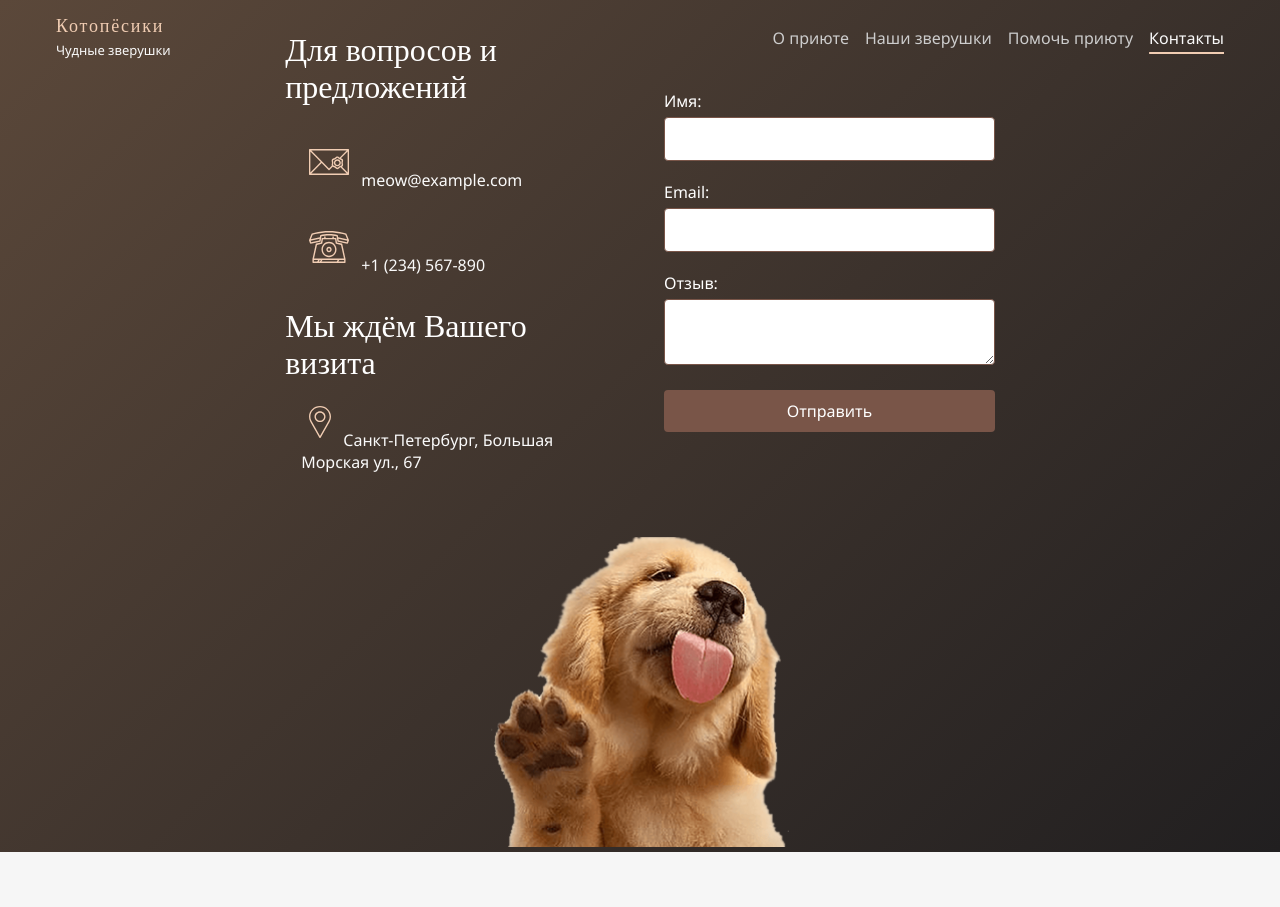
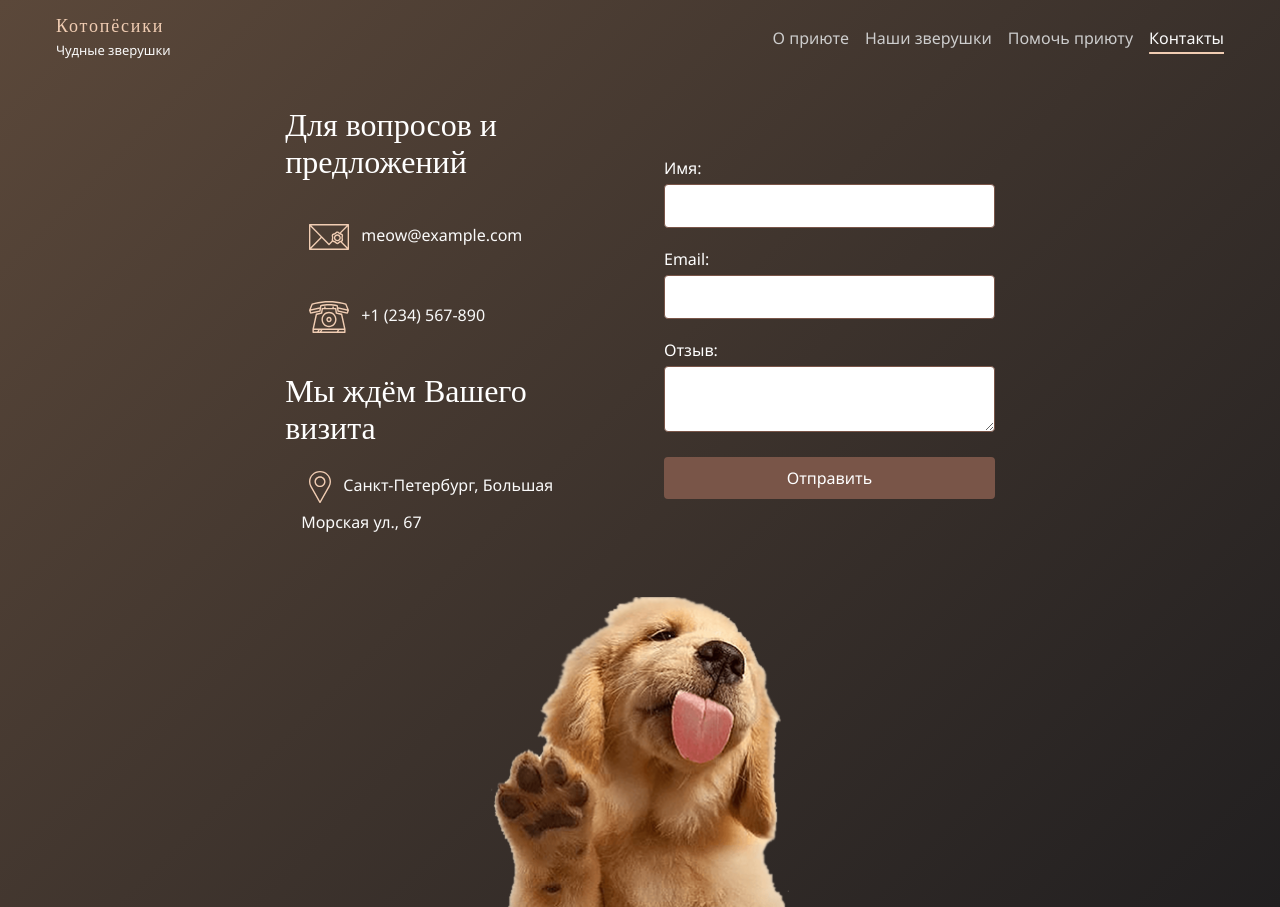
Before and after one commit to sialiss/some-shelter-for-frontend, a Vue app: page /contacts in a window 1280 px wide. Before the commit the page ends 852 px from the top, so only its background shows below. Built offline with nearby package versions, Linux system fonts and the light colour scheme.

Commit message:
adaptive

```diff
--- a/src/views/ContactsView.vue
+++ b/src/views/ContactsView.vue
@@ -91,6 +91,7 @@ function showModal(title: string, message: string) {
 		var(--start-screen-gradient-background),
 		var(--start-screen-gradient-background-2)
 	);
+	padding-top: 75px;
 }
 
 .contacts p {
@@ -106,16 +107,16 @@ function showModal(title: string, message: string) {
 	text-decoration-line: none;
 }
 
-.puppy {
-	bottom: 0;
-}
-
 .form-container {
 	max-width: 400px;
 	margin: 0 auto;
 	padding: 20px;
 	background-color: #f5f5f5;
 	border-radius: 8px;
+}
+
+img {
+	vertical-align: middle;
 }
 
 .form-group {
--- a/src/views/HomeView.vue
+++ b/src/views/HomeView.vue
@@ -87,6 +87,7 @@ onUnmounted(() => document.removeEventListener("scroll", scrollHandler))
 		var(--start-screen-gradient-background),
 		var(--start-screen-gradient-background-2)
 	);
+	padding-top: 75px;
 }
 
 .first-screen p {
```
